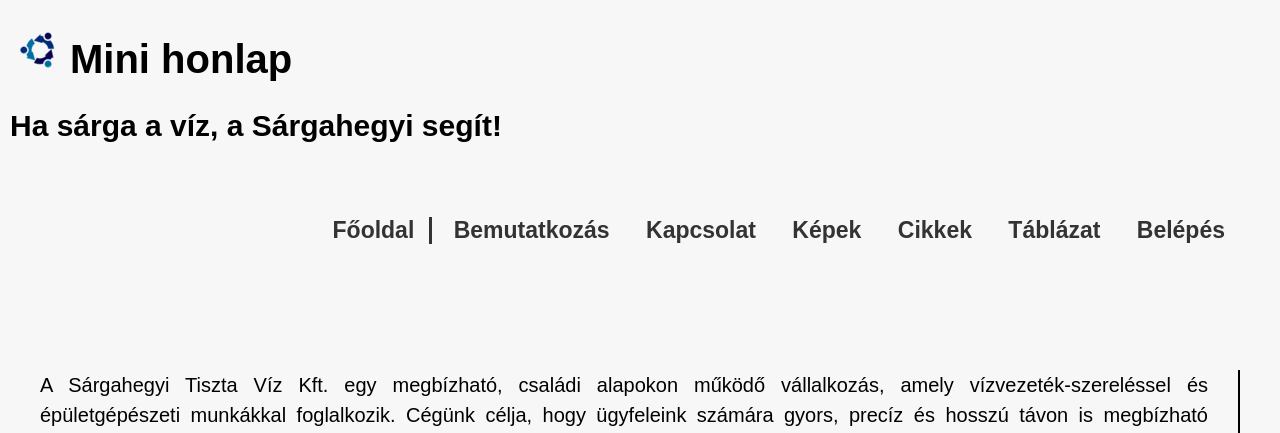
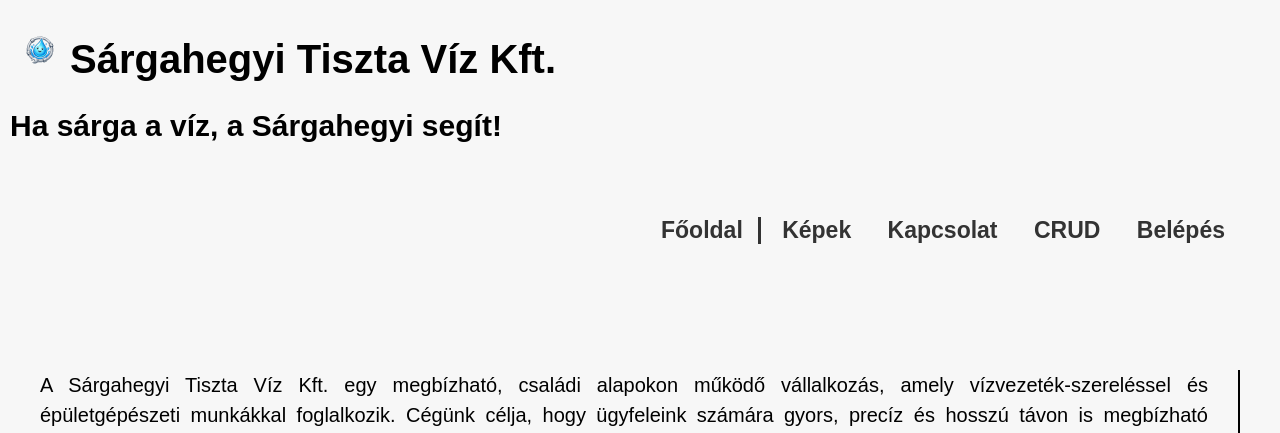
Before and after one commit to sdancs/WEB_GYAK_BEADANDO, a PHP site: page /megoldas2/ in a window 1280 px wide. Shown: the top 433 px of the page. Run offline with PHP 8.4, Linux system fonts and the light colour scheme; some web fonts are replaced.

Commit message:
Menü módosítás, logó váltás

```diff
--- a/megoldas2/includes/config.inc.php
+++ b/megoldas2/includes/config.inc.php
@@ -1,12 +1,12 @@
 <?php
 $ablakcim = array(
-    'cim' => 'Mini honlap Kft.',
+    'cim' => 'Sárgahegyi Tiszta Víz Kft.',
 );
 
 $fejlec = array(
     'kepforras' => 'logo.png',
-    'kepalt' => 'logo',
-	'cim' => 'Mini honlap',
+    'kepalt' => 'Sárgahegyi Tiszta Víz',
+	'cim' => 'Sárgahegyi Tiszta Víz Kft.',
 	'motto' => 'Ha sárga a víz, a Sárgahegyi segít!'
 );
 
@@ -17,17 +17,12 @@ $lablec = array(
 
 $oldalak = array(
 	'/' => array('fajl' => 'cimlap', 'szoveg' => 'Főoldal', 'menun' => array(1,1)),
-	'bemutatkozas' => array('fajl' => 'bemutatkozas', 'szoveg' => 'Bemutatkozás', 'menun' => array(1,1)),
+    'kepek' => array('fajl' => 'kepek', 'szoveg' => 'Képek', 'menun' => array(1,1)),
 	'kapcsolat' => array('fajl' => 'kapcsolat', 'szoveg' => 'Kapcsolat', 'menun' => array(1,1)),
     'uzenetek' => array('fajl' => 'uzenetek', 'szoveg' => 'Üzenetek', 'menun' => array(0, 1)),
-    'crud' => array('fajl' => 'crud', 'szoveg' => 'CRUD', 'menun' => array(0,1)),
+    'crud' => array('fajl' => 'crud', 'szoveg' => 'CRUD', 'menun' => array(1,1)),
     'api' => array('fajl' => 'api', 'szoveg' => '', 'menun' => array(0,0)),
-
-    'kepek' => array('fajl' => 'kepek', 'szoveg' => 'Képek', 'menun' => array(1,1)),
     'feltolt' => array('fajl' => 'feltolt', 'szoveg' => '', 'menun' => array(0,0)),
-
-	'cikkek' => array('fajl' => 'cikkek', 'szoveg' => 'Cikkek', 'menun' => array(1,1)),
-    'tablazat' => array('fajl' => 'tablazat', 'szoveg' => 'Táblázat', 'menun' => array(1,1)),
     'belepes' => array('fajl' => 'belepes', 'szoveg' => 'Belépés', 'menun' => array(1,0)),
     'kilepes' => array('fajl' => 'kilepes', 'szoveg' => 'Kilépés', 'menun' => array(0,1)),
     'belep' => array('fajl' => 'belep', 'szoveg' => '', 'menun' => array(0,0)),
```
Also changed, not shown: megoldas2/egyeb/uzenetek.sql (deleted, +0 -9 lines), megoldas2/logicals/crud.php (+4 -4 lines), megoldas2/styles/tablazat.css (deleted, +0 -19 lines), megoldas2/images/arc.jpg (deleted), megoldas2/images/logo.png.
